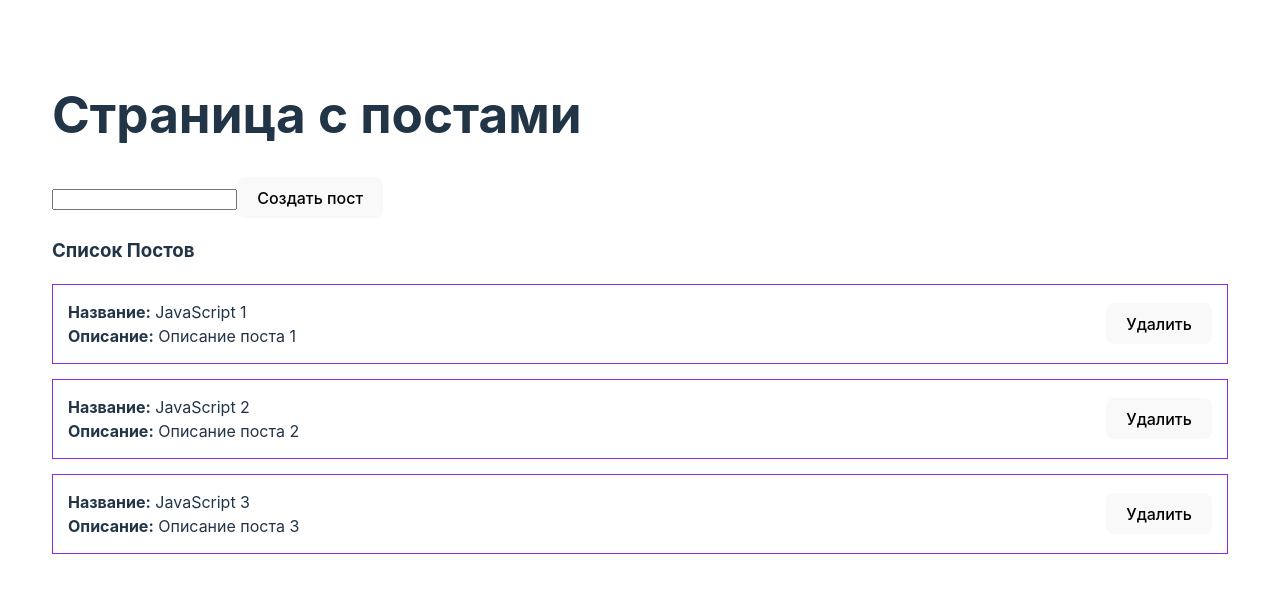
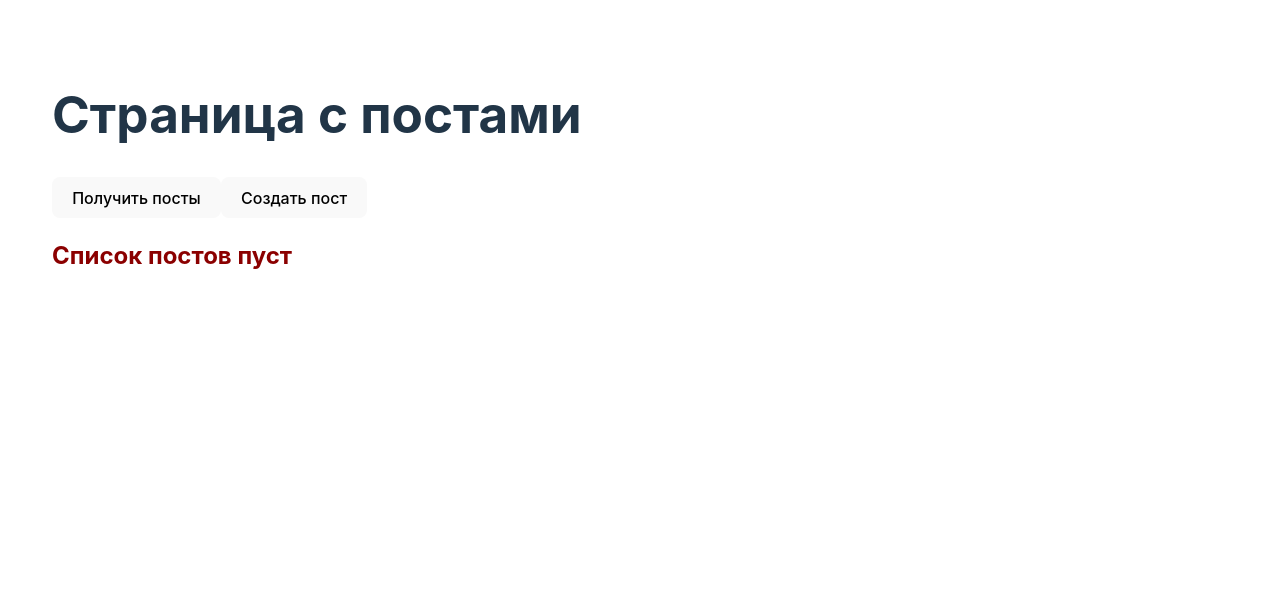
Before and after one commit to Dmitriifd/vue3-js, a Vue app: page / in a window 1280 px wide. Shown: the top 592 px of the page. Built offline with nearby package versions, Linux system fonts and the light colour scheme.

Commit message:
работа с сервером, получение постов

```diff
--- a/package.json
+++ b/package.json
@@ -9,6 +9,7 @@
     "preview": "vite preview"
   },
   "dependencies": {
+    "axios": "^1.3.5",
     "vue": "^3.2.47",
     "vue-router": "^4.1.6"
   },
--- a/src/App.vue
+++ b/src/App.vue
@@ -1,8 +1,7 @@
 <template>
   <div class="app">
     <h1>Страница с постами</h1>
-    <!-- Модификаторы v-model (trim - удаляет пробелы), number, lazy -->
-    <input type="text" v-model.trim="modificatorValue">
+    <my-button @click="fetchPosts">Получить посты</my-button>
     <my-button @click="showDialog">Создать пост</my-button>
     <my-dialog v-model:show="dialogVisible">
       <post-form @create="createPost" />
@@ -17,6 +16,7 @@
 <script>
 import PostForm from './components/PostForm.vue';
 import PostList from './components/PostList.vue';
+import axios from 'axios';
 
 export default {
   // Регистрация компонентов
@@ -27,11 +27,7 @@
 
   data() {
     return {
-      posts: [
-        { id: 1, title: 'JavaScript 1', body: 'Описание поста 1' },
-        { id: 2, title: 'JavaScript 2', body: 'Описание поста 2' },
-        { id: 3, title: 'JavaScript 3', body: 'Описание поста 3' }
-      ],
+      posts: [],
       dialogVisible: false,
       modificatorValue: ''
     };
@@ -46,6 +42,14 @@
     },
     showDialog() {
       this.dialogVisible = true;
+    },
+    async fetchPosts() {
+      try {
+        const response = await axios.get('https://jsonplaceholder.typicode.com/posts?_limit=10')
+        this.posts = response.data
+      } catch (e) {
+        alert('Error')
+      }
     }
   }
 };
```
Also changed, not shown: 1 other file (tests, documents, lock files or other folders).
